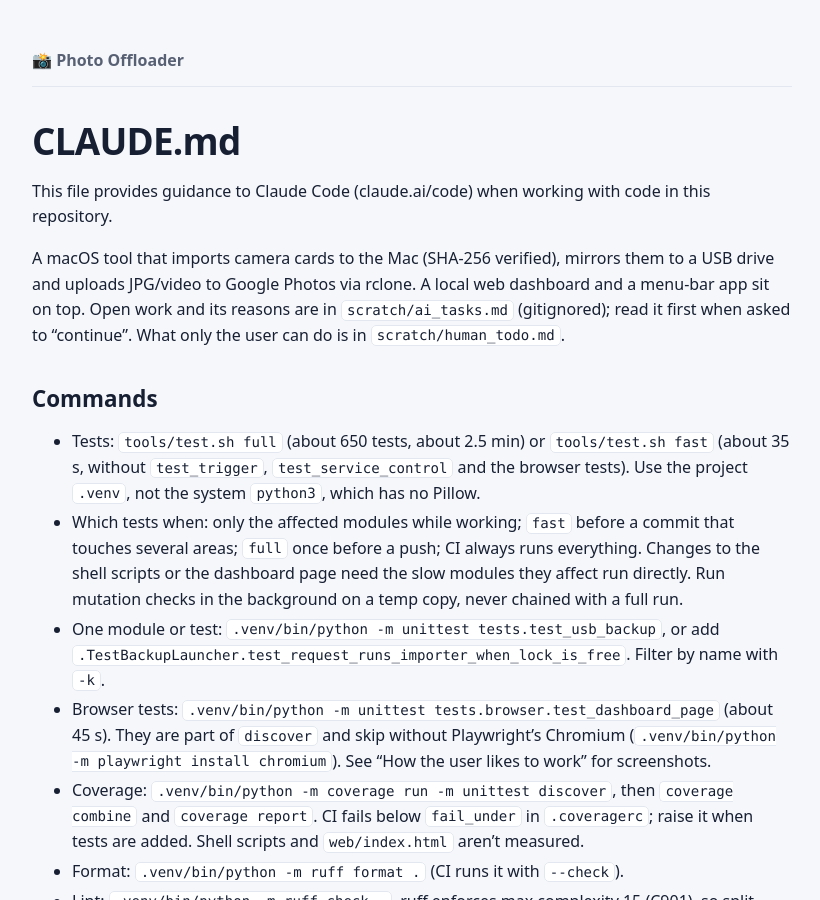
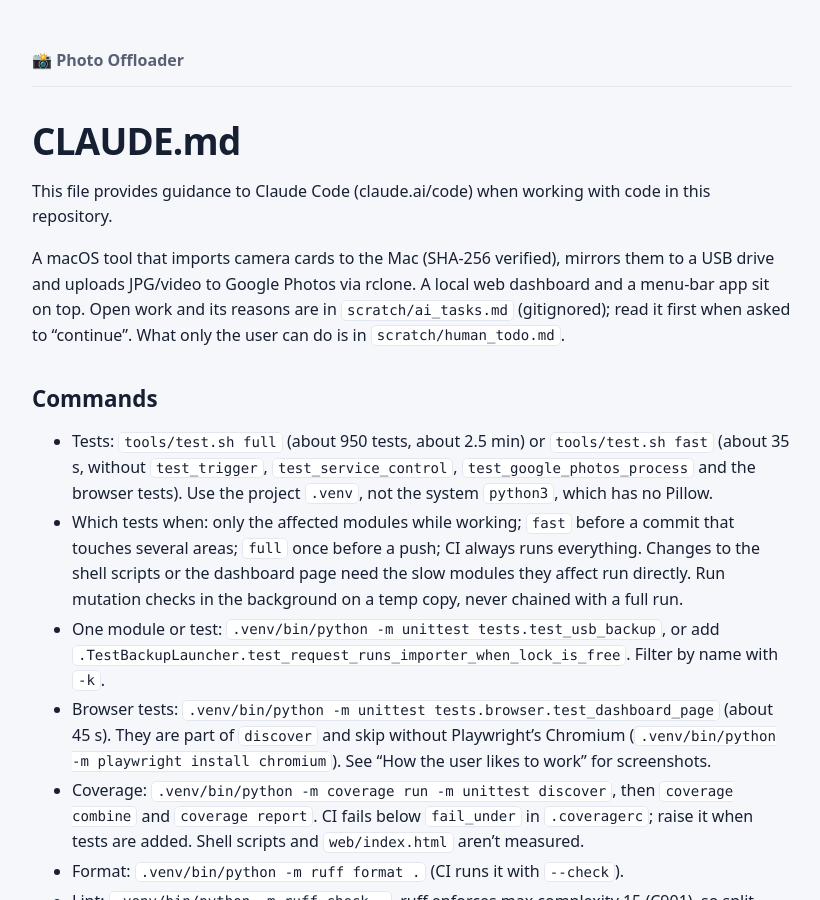
Before and after one commit to devturner/photo_offloader, a Jekyll site: the page built from CLAUDE.md, in a window 1280 px wide and 900 px high. Shown: the whole window, without its empty margins (228-1048 px from the left). Built offline with Jekyll 4.4.1, drawn with Linux system fonts in a browser that asks for light colours; our own code applies the rules of GitHub Pages for plain Markdown files.

Commit message:
Update the test counts in CLAUDE.md
The suite is now about 950 tests and test.sh fast also skips the Google
Photos process tests.

Co-Authored-By: Claude Opus 5.5 <noreply@anthropic.com>

```diff
--- a/CLAUDE.md
+++ b/CLAUDE.md
@@ -8,8 +8,8 @@ app sit on top. Open work and its reasons are in `scratch/ai_tasks.md` (gitignor
 first when asked to "continue". What only the user can do is in `scratch/human_todo.md`.
 
 ## Commands
-- Tests: `tools/test.sh full` (about 650 tests, about 2.5 min) or `tools/test.sh fast` (about 35 s,
-  without `test_trigger`, `test_service_control` and the browser tests). Use the project `.venv`,
+- Tests: `tools/test.sh full` (about 950 tests, about 2.5 min) or `tools/test.sh fast` (about 35 s,
+  without `test_trigger`, `test_service_control`, `test_google_photos_process` and the browser tests). Use the project `.venv`,
   not the system `python3`, which has no Pillow.
 - Which tests when: only the affected modules while working; `fast` before a commit that touches
   several areas; `full` once before a push; CI always runs everything. Changes to the shell scripts
```
